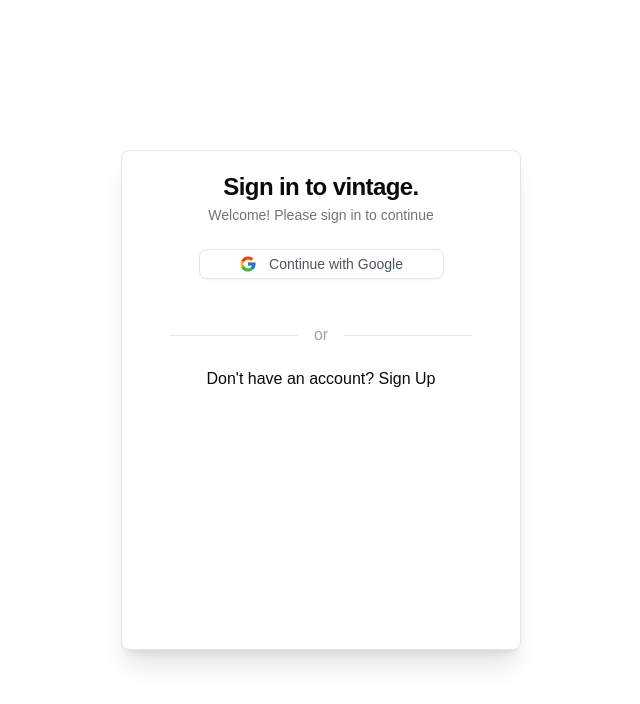
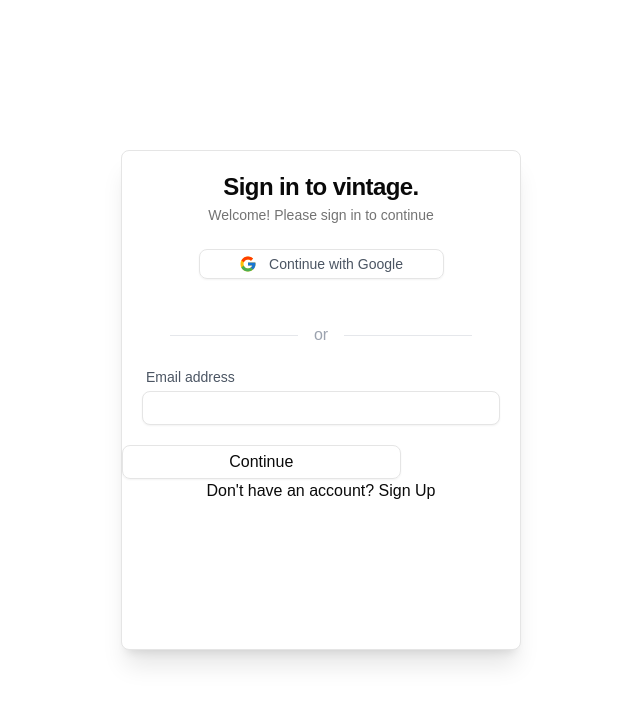
Before and after one commit to leulmes/e-commerce, a Next.js app: page /sign-in in a window 1280 px wide. Shown: the top 704 px of the page, without its empty margins (319-959 px from the left). Built offline with nearby package versions, Linux system fonts and the light colour scheme.

Commit message:
almost done with sign in

```diff
--- a/src/app/sign-in/page.tsx
+++ b/src/app/sign-in/page.tsx
@@ -2,6 +2,7 @@
 import { FontAwesomeIcon } from "@fortawesome/react-fontawesome";
 import { faGoogle } from "@fortawesome/free-brands-svg-icons";
 import { FcGoogle } from "react-icons/fc";
+import { Input } from "@/components/ui/input"
 
 import {
 	Card,
@@ -34,6 +35,13 @@
 					<span className="flex-shrink mx-4 text-gray-400">or</span>
 					<div className="w-32 border-t border-gray-200"></div>
 				</div>
+
+				<div className="flex flex-col pl-5 pr-5 pb-5">
+					<label className="text-sm text-gray-600 pb-1 pl-1">Email address</label>
+					<input className="border rounded-lg py-1 px-4 shadow-sm"></input>
+				</div>
+
+				<button className="border rounded-lg py-1 px-4 w-[70%] shadow-sm hover:bg-gray-100">Continue</button>
 				<CardFooter className="flex items-center justify-center">
 					<p>Don't have an account? Sign Up</p>
 				</CardFooter>
```
